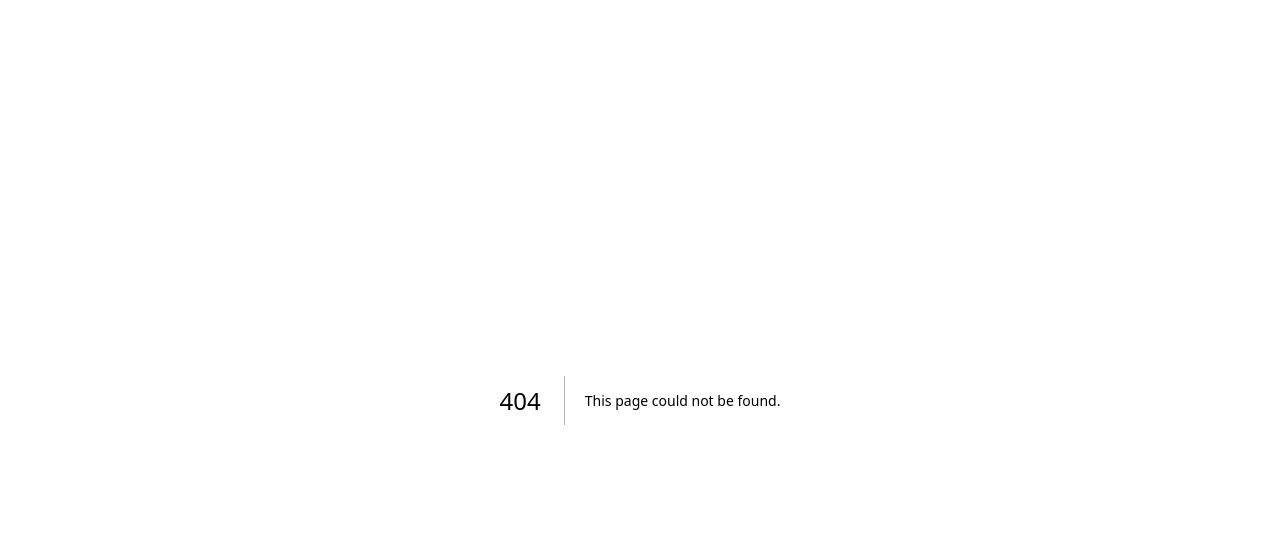
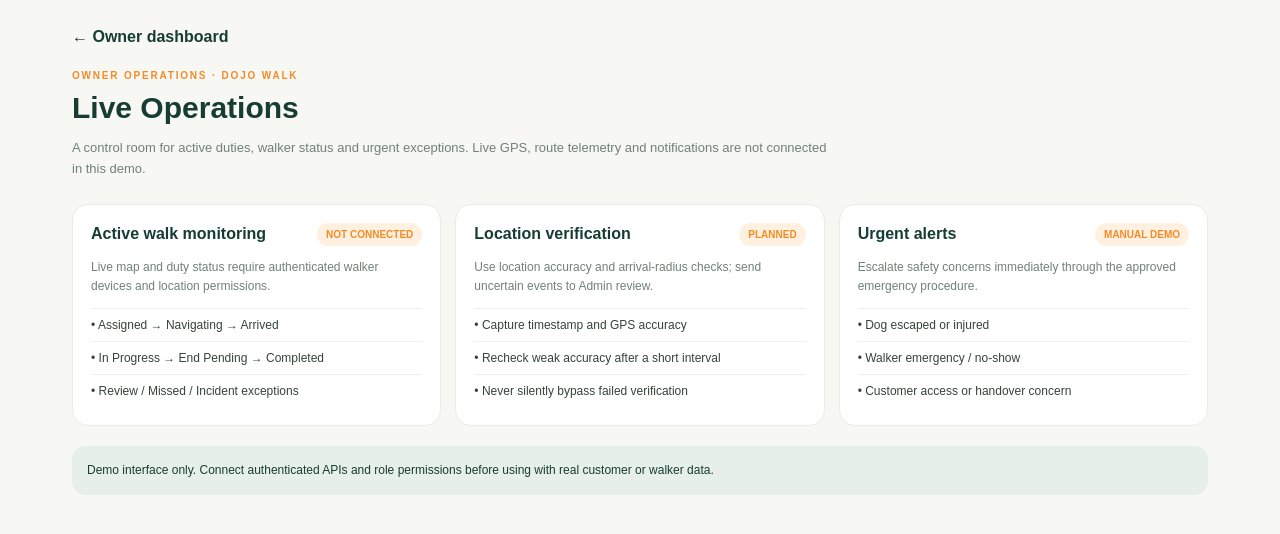
Before and after one commit to DOJOWALK/Dojo-walk-service-flow-, a Next.js app in the folder apps/admin/: page /live-operations in a window 1280 px wide. Before the commit this address had no page. Shown: the top 534 px of the page. Built offline with nearby package versions, Linux system fonts and the light colour scheme.

Commit message:
Add admin operational control centre pages

```diff
--- /dev/null
+++ b/apps/admin/app/live-operations/page.tsx
@@ -0,0 +1,6 @@
+import OpsPage from "../_components/ops-page";
+export default function LiveOperations(){return <OpsPage title="Live Operations" intro="A control room for active duties, walker status and urgent exceptions. Live GPS, route telemetry and notifications are not connected in this demo." cards={[
+{title:"Active walk monitoring",status:"NOT CONNECTED",detail:"Live map and duty status require authenticated walker devices and location permissions.",items:["Assigned → Navigating → Arrived","In Progress → End Pending → Completed","Review / Missed / Incident exceptions"]},
+{title:"Location verification",status:"PLANNED",detail:"Use location accuracy and arrival-radius checks; send uncertain events to Admin review.",items:["Capture timestamp and GPS accuracy","Recheck weak accuracy after a short interval","Never silently bypass failed verification"]},
+{title:"Urgent alerts",status:"MANUAL DEMO",detail:"Escalate safety concerns immediately through the approved emergency procedure.",items:["Dog escaped or injured","Walker emergency / no-show","Customer access or handover concern"]}
+]}/>}
```
